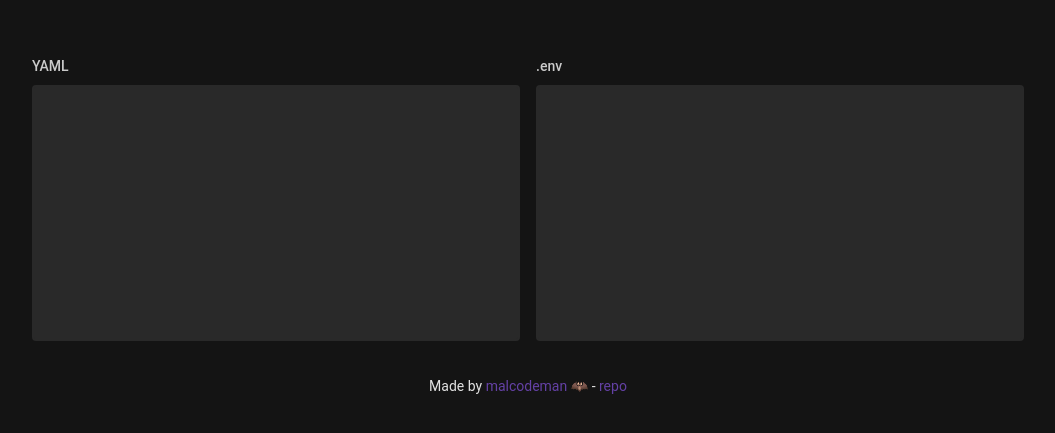
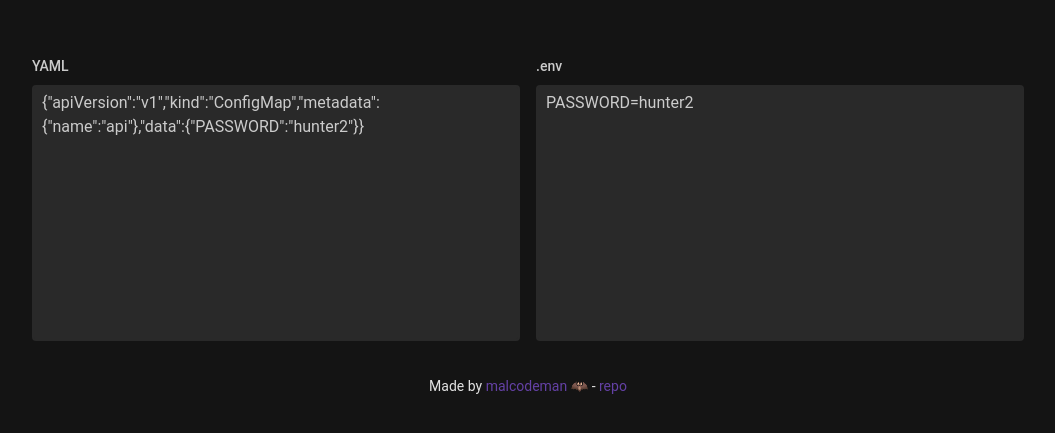
Before and after one commit to malcodeman/yaml-2-env, a React app: page / in a window 1280 px wide. Shown: the part 177-610 px from the top of the page, without its empty margins (112-1167 px from the left). Built offline with nearby package versions, Linux system fonts and the light colour scheme; the HTML template or start-up script is replaced by a standard one.

Commit message:
Adds an example

```diff
--- a/src/App.js
+++ b/src/App.js
@@ -8,6 +8,7 @@ import { FormControl } from "./components/form-control";
 import { ParagraphSmall } from "./components/typography";
 import theme from "./components/themes/darkTheme";
 import GlobalStyle from "./GlobalStyle";
+import example from "./example.yaml";
 
 const Wrapper = styled.div`
   display: flex;
@@ -45,8 +46,8 @@ const StyledLink = styled.a`
 `;
 
 function App() {
-  const [yaml, setYaml] = React.useState("");
-  const [env, setEnv] = React.useState("");
+  const [yaml, setYaml] = React.useState(JSON.stringify(example));
+  const [env, setEnv] = React.useState(parseYaml(example));
   const [error, setError] = React.useState("");
 
   function decodeBase64(encoded) {
@@ -68,7 +69,7 @@ function App() {
   }
 
   function parseYaml(json) {
-    const configMap = json[0];
+    const configMap = Array.isArray(json) ? json[0] : json;
     const secret = json[1];
     const configMapData = configMap.data;
     const configMapDataEnv = jsonToEnv(configMapData);
--- /dev/null
+++ b/src/example.yaml
@@ -0,0 +1,6 @@
+apiVersion: v1
+kind: ConfigMap
+metadata:
+  name: api
+data:
+  PASSWORD: "hunter2"
```
